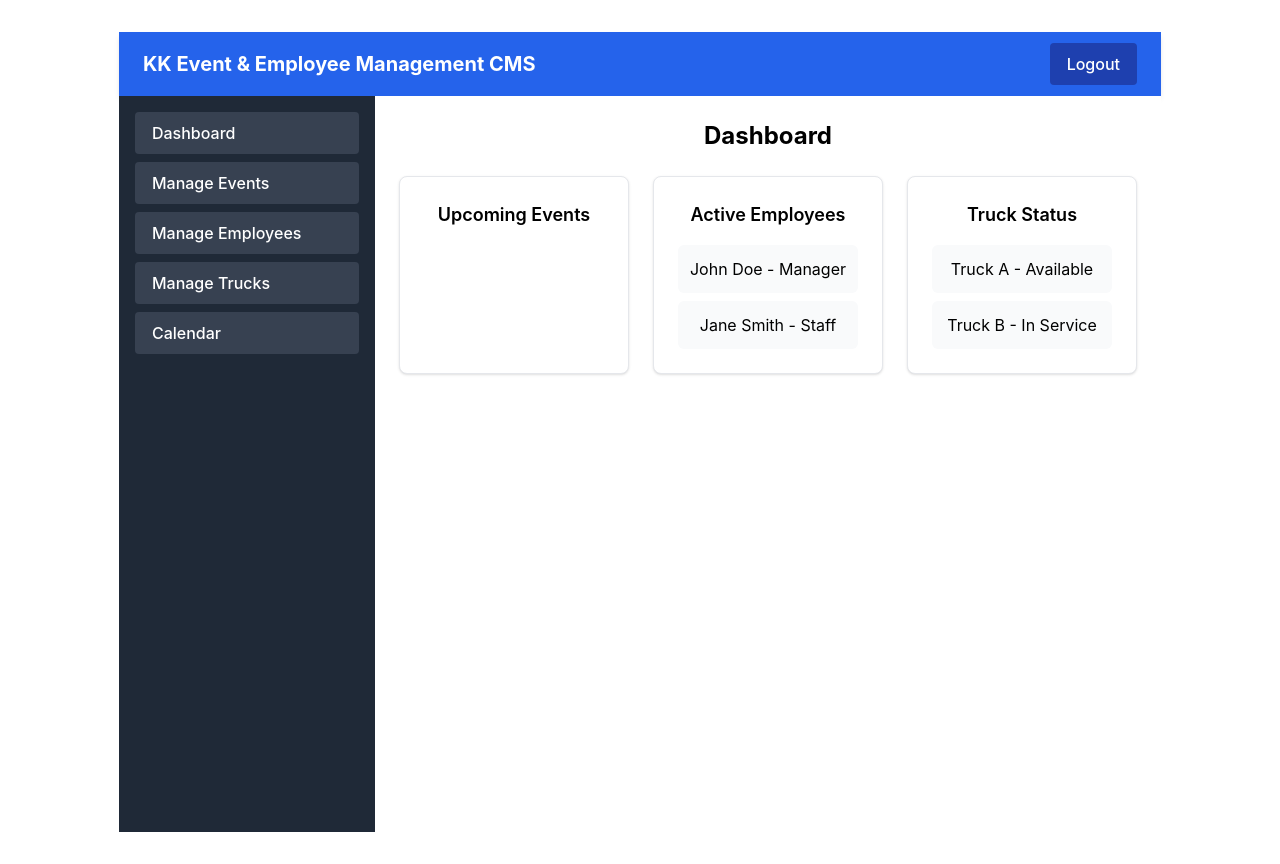
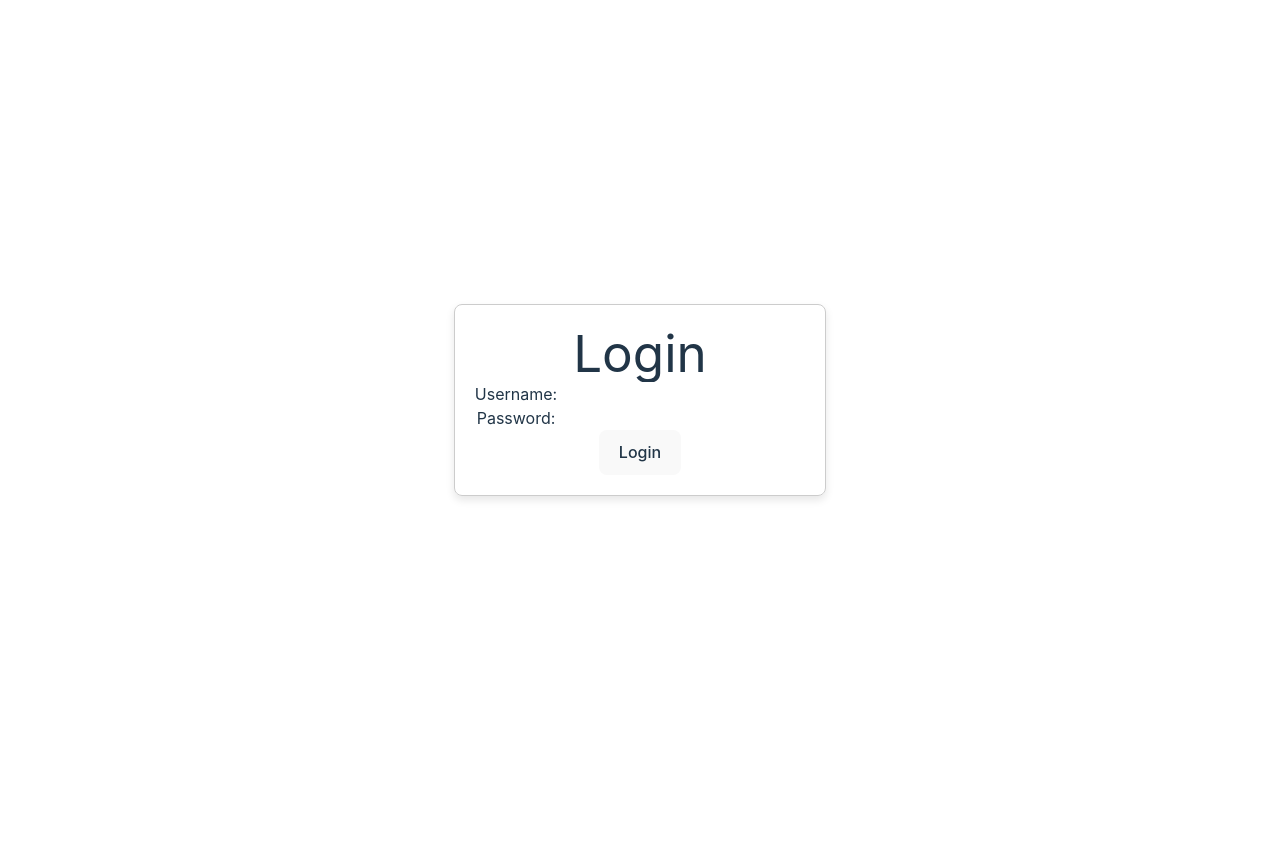
Before and after one commit to Catalin246/cms-karma-kebab, a Vue app: page /login in a window 1280 px wide. After the commit the page ends 800 px from the top, so only its background shows below. Built offline with nearby package versions, Linux system fonts and the light colour scheme.

Commit message:
login page added

```diff
--- a/package.json
+++ b/package.json
@@ -13,7 +13,8 @@
     "axios": "^1.7.9",
     "express": "^4.21.2",
     "process": "^0.11.10",
-    "vue": "^3.5.13"
+    "vue": "^3.5.13",
+    "vue-router": "^4.5.0"
   },
   "devDependencies": {
     "@vitejs/plugin-vue": "^5.2.1",
--- a/src/App.vue
+++ b/src/App.vue
@@ -1,4 +1,5 @@
 <template>
+   <router-view v-if="$route.path === '/cms'"></router-view>
   <div class="h-screen w-full bg-gray-100">
     <!-- Navbar -->
     <nav class="h-16 bg-blue-600 text-white px-6 flex items-center justify-between shadow-md">
@@ -69,7 +70,7 @@
               v-model="searchEvent"
               type="text"
               placeholder="Search events"
-              class="p-2 border rounded text-black"
+              class="p-2 border rounded text-white"
             />
           </div>
           <div class="bg-white rounded-lg shadow border overflow-hidden">
@@ -127,7 +128,7 @@
               v-model="searchEmployee"
               type="text"
               placeholder="Search employees"
-              class="p-2 border rounded text-black"
+              class="p-2 border rounded text-white"
             />
           </div>
           <div class="bg-white rounded-lg shadow border overflow-hidden">
@@ -180,7 +181,7 @@
               v-model="searchTruck"
               type="text"
               placeholder="Search trucks"
-              class="p-2 border rounded text-black"
+              class="p-2 border rounded text-white"
             />
           </div>
           <div class="bg-white rounded-lg shadow border overflow-hidden">
@@ -334,6 +335,7 @@
 import axios from 'axios';
 
 export default {
+  name: 'App',
   data() {
     return {
       currentView: 'dashboard',
--- /dev/null
+++ b/src/login.vue
@@ -0,0 +1,61 @@
+<template>
+      <router-view v-if="$route.path === '/login'"></router-view>
+    <div class="login-container">
+      <h1>Login</h1>
+      <form @submit.prevent="handleLogin">
+        <div>
+          <label for="username">Username:</label>
+          <input v-model="username" id="username" type="text" required />
+        </div>
+        <div>
+          <label for="password">Password:</label>
+          <input v-model="password" id="password" type="password" required />
+        </div>
+        <button type="submit">Login</button>
+        <p v-if="error" class="error">{{ error }}</p>
+      </form>
+    </div>
+  </template>
+
+  <script>
+  export default {
+    data() {
+      return {
+        username: "",
+        password: "",
+        error: "",
+      };
+    },
+    methods: {
+  handleLogin() {
+    const hardcodedUsername = "admin";
+    const hardcodedPassword = "password123";
+
+    // Check if the entered username and password match the hardcoded values
+    if (this.username === hardcodedUsername && this.password === hardcodedPassword) {
+      // Redirect to the /cms page
+      this.$router.push("/cms"); // Push to CMS route
+    } else {
+      // Set an error message if the credentials are incorrect
+      this.error = "Invalid username or password!";
+    }
+  },
+},
+
+  };
+  </script>
+
+  <style scoped>
+  .login-container {
+    max-width: 400px;
+    margin: 50px auto;
+    padding: 20px;
+    border: 1px solid #ccc;
+    border-radius: 8px;
+    box-shadow: 0 4px 8px rgba(0, 0, 0, 0.1);
+  }
+  .error {
+    color: red;
+    margin-top: 10px;
+  }
+  </style>
--- /dev/null
+++ b/src/root.vue
@@ -0,0 +1,10 @@
+<!-- RootApp.vue -->
+<template>
+    <router-view></router-view>
+  </template>
+
+  <script>
+  export default {
+    name: 'RootApp'
+  }
+  </script>
```
Also changed, not shown: src/main.js (+20 -4 lines), 2 other files (tests, documents, lock files or other folders).
